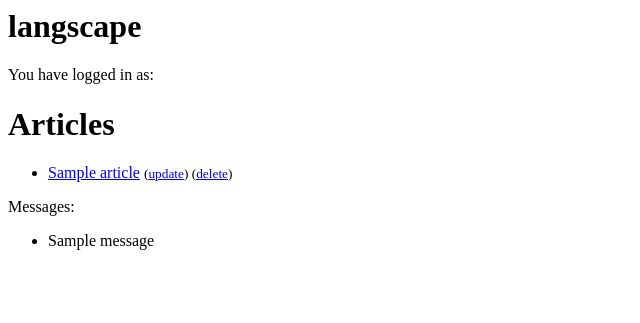
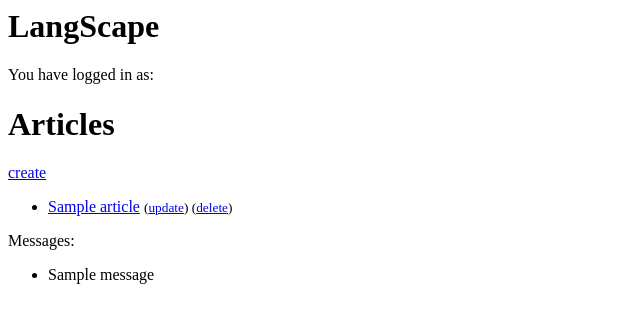
Before and after one commit to ViktorSalimonov/langscape, a Django app: template langscape/templates/articles/article_list.html in a window 1280 px wide. Shown: the top 323 px of the page, without its empty margins (0-640 px from the left). Run offline with Django 3.2, Linux system fonts and the light colour scheme; the template is opened without the code that fills it: most values are stand-ins (such as "Sample title", 1, 10 or a date in 2020); one stand-in notice (Sample message) is shown.

Commit message:
fix typos

```diff
--- a/langscape/articles/urls.py
+++ b/langscape/articles/urls.py
@@ -12,7 +12,7 @@
     url(regex=r'^(?P<pk>\d+)$',
         view=views.ArticleDetailView.as_view(),
         name='detail'),
-    url(regex=r'create/$',
+    url(regex=r'^create/$',
         view=views.ArticleCreateView.as_view(),
         name='create'),
     url(regex=r'^(?P<pk>\d+)/update/$',
--- a/langscape/articles/views.py
+++ b/langscape/articles/views.py
@@ -33,18 +33,19 @@
 
 class ArticleCreateView(LoginRequiredMixin, ArticleActionMixin, CreateView):
     model = Article
-    success_msg = "Aricle is created!"
+    success_msg = "Article is created!"
     success_url = reverse_lazy('articles:list')
 
 
 class ArticleUpdateView(LoginRequiredMixin, ArticleActionMixin, UpdateView):
     model = Article
-    success_msg = "Aricle is updated!"
+    success_msg = "Article is updated!"
     success_url = reverse_lazy('articles:list')
 
 
 class ArticleDeleteView(DeleteView):
     model = Article
+    success_msg = "Article is deleted!"
     success_url = reverse_lazy('articles:list')
 
     def dispatch(self, request, *args, **kwargs):
--- a/langscape/templates/articles/article_list.html
+++ b/langscape/templates/articles/article_list.html
@@ -2,6 +2,7 @@
 
 {% block content %}
     <h1>Articles</h1>
+    <a href="{% url 'articles:create' %}">create</a>
     <ul>
         {% for article in object_list %}
             <li><a href="{% url 'articles:detail' article.pk %}">{{ article.title }}</a>
--- a/langscape/templates/base.html
+++ b/langscape/templates/base.html
@@ -1,4 +1,4 @@
-<h1>langscape</h1>
+<h1>LangScape</h1>
 You have logged in as: {{ user.username }}
 {% block content %}
 {% endblock content %}
@@ -8,7 +8,7 @@
 <ul class="messages">
     {% for message in messages %}
     <li id="message_{{ forloop.counter }}"
-        {% if message.tanges %} class="{{ message.tags }}"
+        {% if message.tags %} class="{{ message.tags }}"
             {% endif %}>
         {{ message }}
     </li>
```
